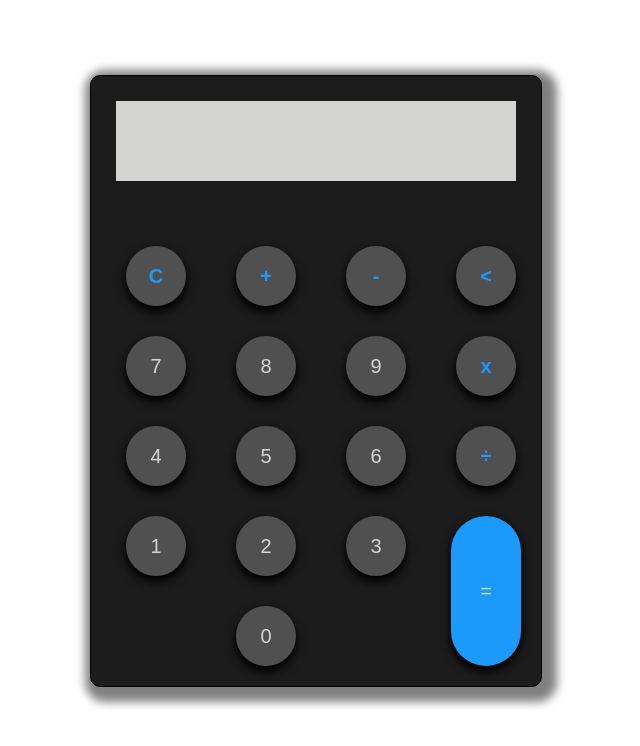
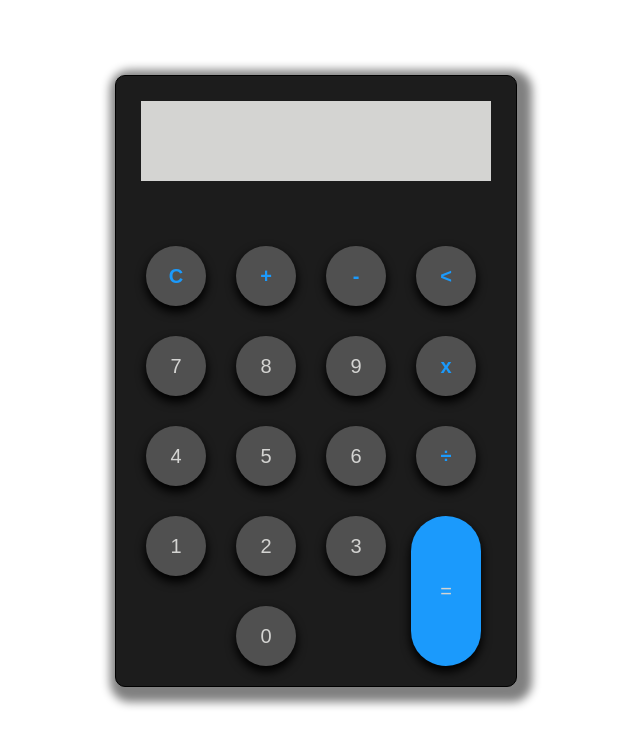
Before and after one commit to Aleena1802/Calculator, a plain HTML site: page src/index.html in a window 1280 px wide. Shown: the whole page, without its empty margins (324-964 px from the left). Drawn offline with Linux system fonts and the light colour scheme.

Commit message:
made calculator more compact to bring buttons closer

```diff
--- a/src/index.css
+++ b/src/index.css
@@ -1,5 +1,5 @@
 .calculatorContainer{
-    width: 450px;
+    width: 400px;
     height: 600px;
     margin: auto;
     margin-top: 75px;
@@ -15,7 +15,7 @@
     align-items: center;
 }
 .displayScreenBar{
-    width: 400px;
+    width: 350px;
     height: 80px;
     background-color: #D4D4D2;
     margin-top: 25px;
@@ -29,20 +29,21 @@
 
 .calculatorKeys{
     height: 450px;
-    width: 500px;
+    width: 450px;
     margin-top: 40px;
     display: flex;
 }
 
 .numberPad{
-    width: 330px;
+    width: 280px;
     height: 450px;
     margin: 10px;
     margin-bottom: 20px;
+
 }
 
 .operatorPad{
-    width: 70px;
+    width: 40px;
     height: 450px;
     display: flex;
     flex-direction: column;
@@ -83,5 +84,4 @@ color: #505050;
 .operatorPadRow1, .numberPadRow1, .numberPadRow2, .numberPadRow3, .numberPadRow4 {
     display: flex;
     justify-content: center;
-    gap: 20px;
 }
```
